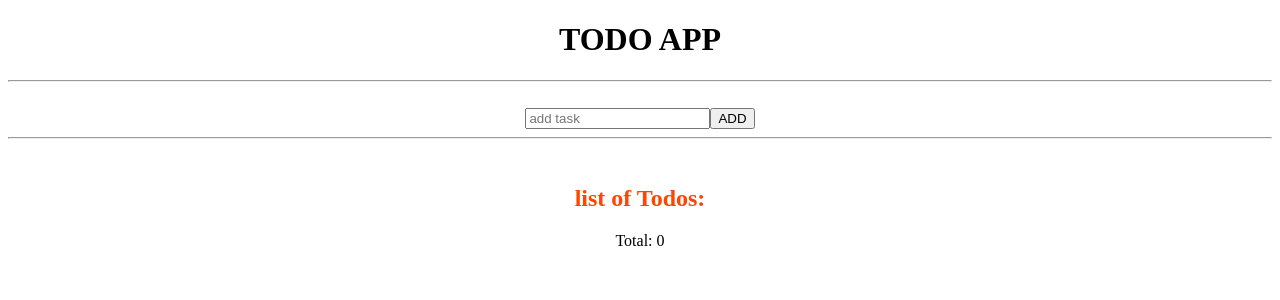
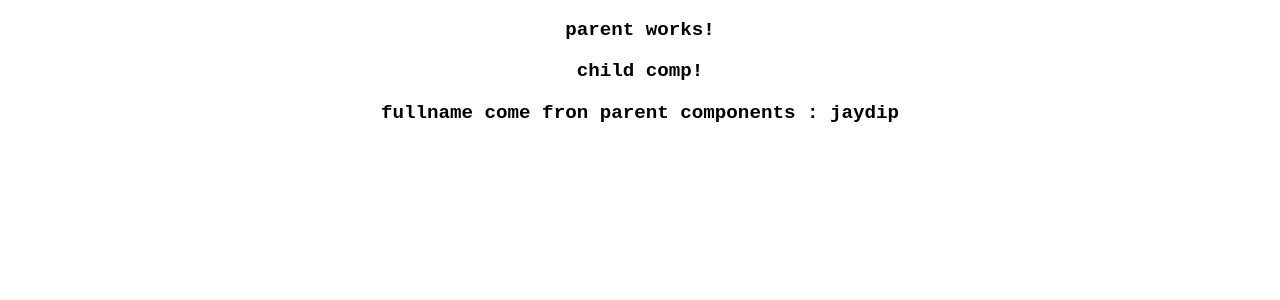
Before and after one commit to JaydipJadhav25/Angular, an Angular app: page / in a window 1280 px wide. Shown: the top 300 px of the page. Built offline with nearby package versions, Linux system fonts and the light colour scheme.

Commit message:
feat: Parent–Child Communication/ data transfar

```diff
--- a/src/app/app.html
+++ b/src/app/app.html
@@ -1 +1 @@
-<app-todo-app></app-todo-app>
+<app-parent></app-parent>
--- a/src/app/app.ts
+++ b/src/app/app.ts
@@ -10,10 +10,11 @@ import { ConvertPipePipe } from './pipes/convert-pipe-pipe';
 import { CommonModule } from '@angular/common';
 import { Twowaybinding } from './twowaybinding/twowaybinding';
 import { TodoApp } from './todo-app/todo-app';
+import { Parent } from './parent/parent';
 
 @Component({
   selector: 'app-root',
-  imports: [ TodoApp],
+  imports: [Parent ],
   templateUrl: './app.html',
   styleUrl: './app.css'
 })
--- /dev/null
+++ b/src/app/child/child.html
@@ -0,0 +1,3 @@
+<p>child comp!</p>
+
+<p>fullname come fron parent components : {{ name() }}</p>
--- /dev/null
+++ b/src/app/child/child.ts
@@ -0,0 +1,11 @@
+import { Component, input } from '@angular/core';
+
+@Component({
+  selector: 'app-child',
+  imports: [],
+  templateUrl: './child.html',
+  styleUrl: './child.css',
+})
+export class Child {
+  name = input<string>();
+}
--- /dev/null
+++ b/src/app/parent/parent.html
@@ -0,0 +1,3 @@
+<p>parent works!</p>
+
+<app-child [name]='fullname'></app-child>
--- /dev/null
+++ b/src/app/parent/parent.ts
@@ -0,0 +1,12 @@
+import { Component, signal } from '@angular/core';
+import { Child } from '../child/child';
+
+@Component({
+  selector: 'app-parent',
+  imports: [Child],
+  templateUrl: './parent.html',
+  styleUrl: './parent.css',
+})
+export class Parent {
+   fullname = "jaydip";
+}
```
Also changed, not shown: src/app/child/child.css (added), src/app/parent/parent.css (added), 2 other files (tests, documents, lock files or other folders).
